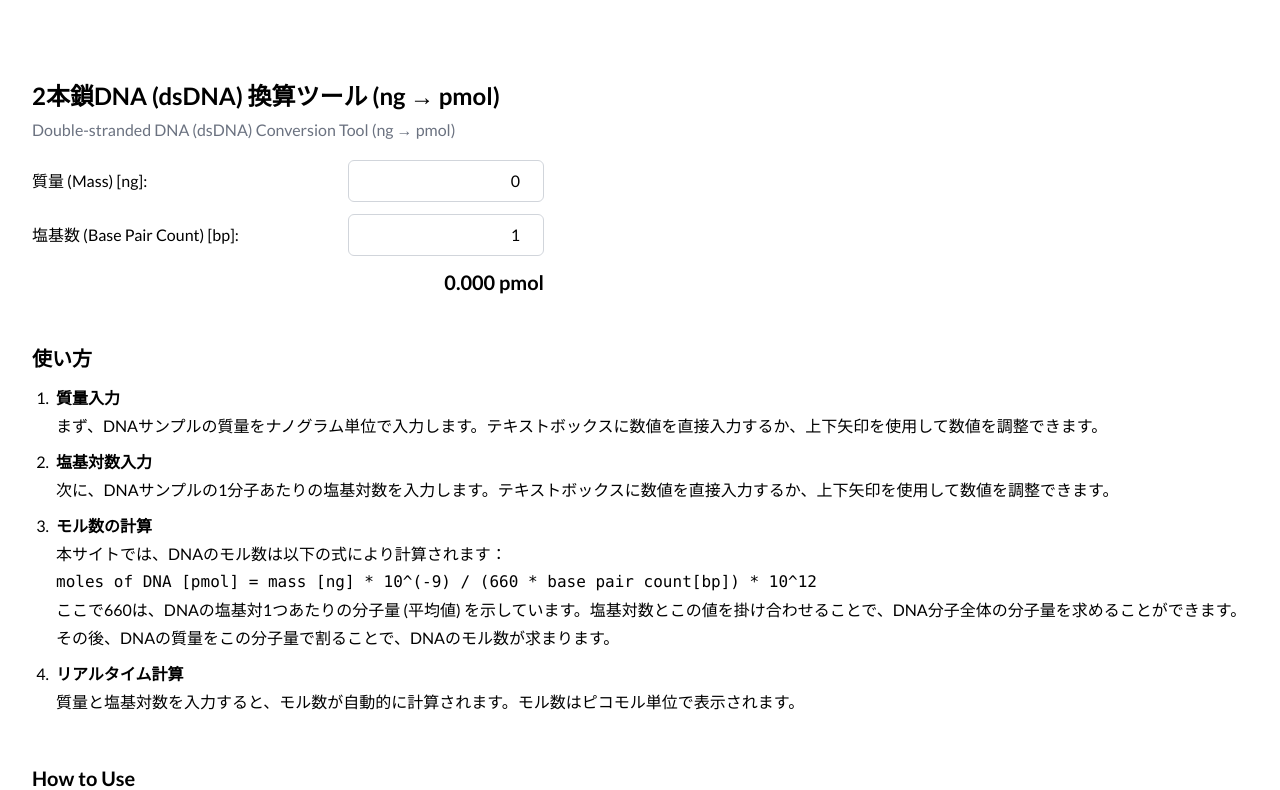
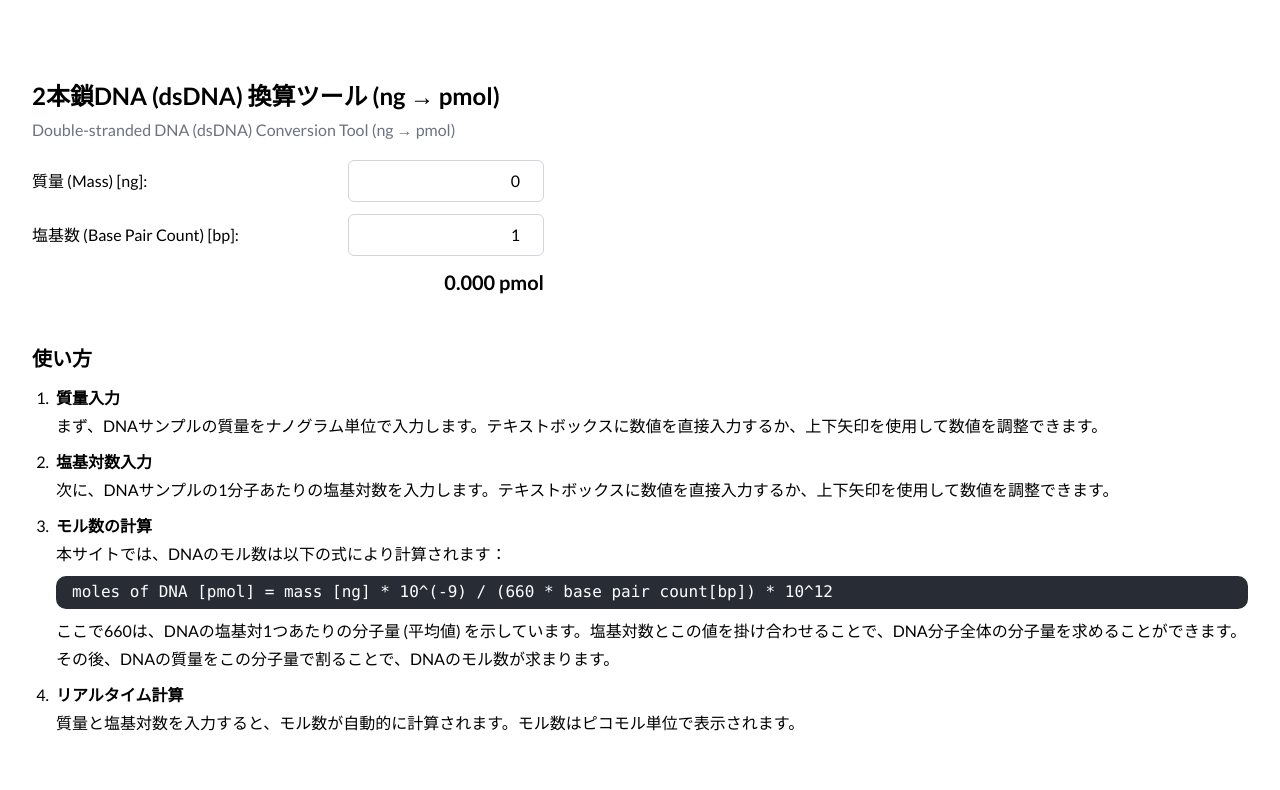
Before and after one commit to Atommy1999/g2mol, a Next.js app: page / in a window 1280 px wide. Shown: the top 790 px of the page. Built offline with nearby package versions, Linux system fonts and the light colour scheme.

Commit message:
style pre tag

```diff
--- a/styles/globals.css
+++ b/styles/globals.css
@@ -7,8 +7,16 @@ body {
   margin: 0;
 }
 pre {
+  position: relative;
   white-space: nowrap;
-  overflow: scroll;
+  overflow: scroll-x;
+  line-height: 20px;
+  word-break: break-word;
+  margin: 0.5rem 0;
+  padding: 0.4rem 1rem;
+  background: rgb(40, 44, 52);
+  color: white;
+  border-radius: 10px;
 }
 
 * {
```
